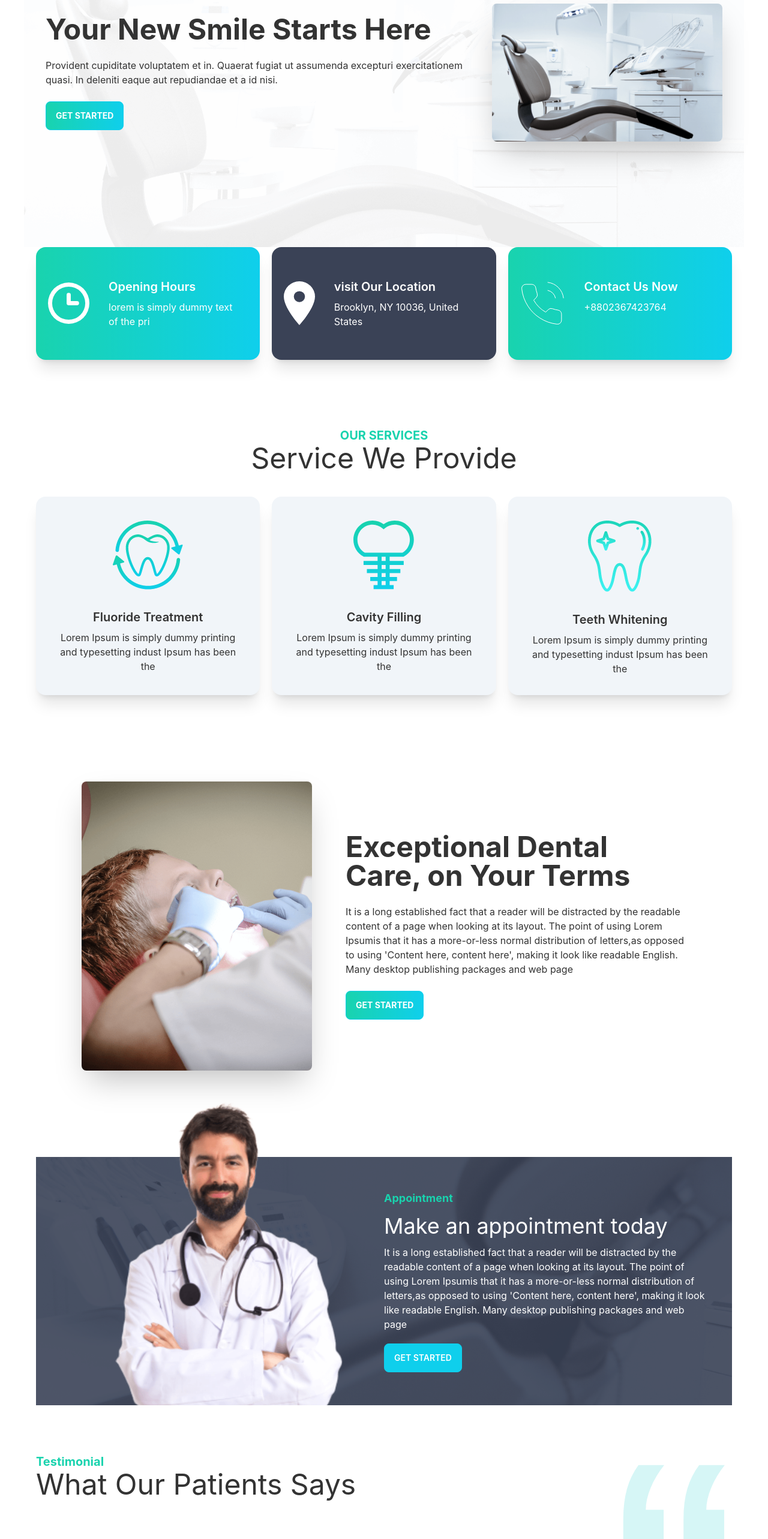
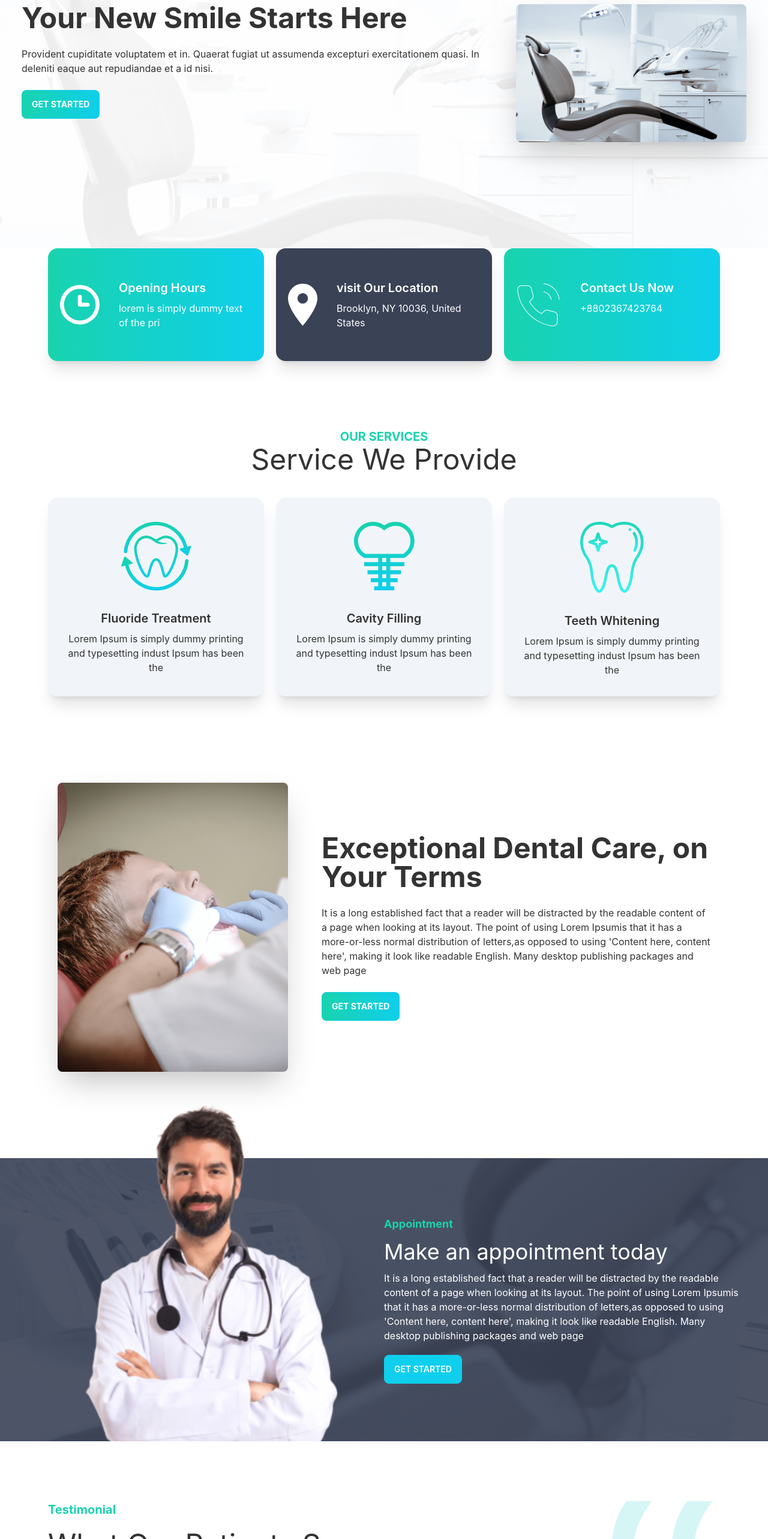
Before and after one commit to moniruzzaman01/doctors-portal-client-with-tailwind, a React (Create React App) app: page / in a window 1280 px wide. Shown: the part 234-2800 px from the top of the page at 60% size. Built offline with nearby package versions, Linux system fonts and the light colour scheme.

Commit message:
input field css implimented

```diff
--- a/src/Pages/Home/HomeAppointment.js
+++ b/src/Pages/Home/HomeAppointment.js
@@ -10,12 +10,12 @@ const HomeAppointment = () => {
         backgroundSize: "cover",
         backgroundPosition: "center",
       }}
-      className="flex items-center px-10 mx-5 mt-20 lg:mt-32"
+      className="flex items-center px-10 mt-20 lg:mt-32"
     >
       <div className="flex-1 hidden lg:block">
         <img className="mt-[-100px]" src={doctor} alt="" />
       </div>
-      <div className="flex-1">
+      <div className="flex-1 py-5">
         <h4 className="text-secondary text-lg font-bold">Appointment</h4>
         <h2 className="text-4xl my-3 text-white">Make an appointment today</h2>
         <p className="mb-5 text-white">
--- a/src/Pages/Home/HomeContact.js
+++ b/src/Pages/Home/HomeContact.js
@@ -15,7 +15,7 @@ const Contact = () => {
       <h4 className="text-secondary text-xl font-bold">Contact Us</h4>
       <h2 className="text-5xl text-white">Stay connected with us</h2>
       <form
-        className="mt-16
+        className="mt-16 px-5
       "
         action=""
       >
@@ -24,7 +24,7 @@ const Contact = () => {
         <InputTag placeholder={"Subject"}></InputTag>
         <br />
         <textarea
-          className="textarea mb-5 textarea-bordered  lg:w-full w-11/12 max-w-lg"
+          className="textarea mb-5 textarea-bordered  w-full max-w-lg"
           placeholder="Your message"
         ></textarea>
         <br />
--- a/src/Pages/Home/Main/Banner.js
+++ b/src/Pages/Home/Main/Banner.js
@@ -19,7 +19,7 @@ const Banner = () => {
           className="max-w-sm rounded-lg shadow-2xl lg:mr-5"
           alt=""
         />
-        <div className="lg:ml-5">
+        <div className="lg:ml-5 pb-10">
           <h1 className="text-5xl font-bold">Your New Smile Starts Here</h1>
           <p className="py-6">
             Provident cupiditate voluptatem et in. Quaerat fugiat ut assumenda
--- a/src/Pages/Home/Main/Home.js
+++ b/src/Pages/Home/Main/Home.js
@@ -8,7 +8,7 @@ import Info from "./Info";
 
 const Home = () => {
   return (
-    <div className="lg:px-10">
+    <div>
       <Banner />
       <Info />
       <Service />
--- a/src/Pages/Home/Main/Info.js
+++ b/src/Pages/Home/Main/Info.js
@@ -26,7 +26,7 @@ const Info = () => {
     },
   ];
   return (
-    <div className="grid grid-cols-1 lg:grid-cols-3 gap-5 px-5">
+    <div className="grid grid-cols-1 lg:grid-cols-3 gap-5 px-5 lg:px-20">
       {infoCardData.map((info, key) => (
         <InfoCard
           key={key}
--- a/src/Pages/Home/Service/Cart.js
+++ b/src/Pages/Home/Service/Cart.js
@@ -23,7 +23,7 @@ const Cart = () => {
     },
   ];
   return (
-    <div className="grid grid-cols-1 lg:grid-cols-3 gap-5 mx-5 my-10">
+    <div className="grid grid-cols-1 lg:grid-cols-3 gap-5 my-10 px-5 lg:px-20">
       {cartData.map((data, key) => (
         <CartInfo
           key={key}
--- a/src/Pages/Home/Testimonial/Testimonial.js
+++ b/src/Pages/Home/Testimonial/Testimonial.js
@@ -31,13 +31,13 @@ const Testimonial = () => {
   ];
 
   return (
-    <section className="mx-5 my-20">
-      <div className="flex ">
-        <div className="flex-1">
+    <section className="px-5 lg:px-20 my-20">
+      <div className="flex items-center justify-between">
+        <div className="">
           <h4 className="text-xl text-secondary font-bold">Testimonial</h4>
-          <h2 className="text-5xl">What Our Patients Says</h2>
+          <h2 className=" text-4xl my-5 lg:text-5xl">What Our Patients Says</h2>
         </div>
-        <div className="flex-1 justify-end flex">
+        <div className="">
           <img className="w-24 lg:w-48" src={quote} alt="" />
         </div>
       </div>
--- a/src/Pages/Login/Login.js
+++ b/src/Pages/Login/Login.js
@@ -3,7 +3,7 @@ import InputTag from "../Shared/InputTag";
 
 const Login = () => {
   return (
-    <div className=" lg:max-w-lg mx-auto my-20">
+    <div className=" lg:max-w-lg mx-auto my-20 px-5">
       <h2 className="text-5xl text-center mb-10">Login</h2>
       <form>
         <label htmlFor="">Email</label>
@@ -21,10 +21,10 @@ const Login = () => {
           <span className="text-primary">Create new account</span>
         </p>
       </form>
-      <div class="flex flex-col w-full border-opacity-50">
-        <div class="divider my-14">OR</div>
+      <div className="flex flex-col w-full border-opacity-50">
+        <div className="divider my-14">OR</div>
       </div>
-      <button class="btn btn-outline w-full">continue with google</button>
+      <button className="btn btn-outline w-full">continue with google</button>
     </div>
   );
 };
--- a/src/Pages/Shared/InputTag.js
+++ b/src/Pages/Shared/InputTag.js
@@ -6,7 +6,7 @@ const InputTag = ({ placeholder, value }) => {
       type="text"
       placeholder={placeholder || ""}
       defaultValue={value || ""}
-      className="input mb-5 input-bordered lg:w-full w-11/12 max-w-lg"
+      className="input mb-5 input-bordered w-full max-w-lg"
     />
   );
 };
--- a/src/Pages/Signup/Signup.js
+++ b/src/Pages/Signup/Signup.js
@@ -3,9 +3,9 @@ import InputTag from "../Shared/InputTag";
 
 const Signup = () => {
   return (
-    <div className=" lg:max-w-lg mx-auto my-20">
+    <div className=" lg:max-w-lg mx-auto my-20 px-5">
       <h2 className="text-5xl text-center mb-10">SignUp</h2>
-      <form>
+      <form className="">
         <label htmlFor="">Name</label>
         <br />
         <InputTag></InputTag>
@@ -25,10 +25,10 @@ const Signup = () => {
           Have an account? <span className="text-primary">Login</span>
         </p>
       </form>
-      <div class="flex flex-col w-full border-opacity-50">
-        <div class="divider my-14">OR</div>
+      <div className="flex flex-col w-full border-opacity-50">
+        <div className="divider my-14">OR</div>
       </div>
-      <button class="btn btn-outline w-full">continue with google</button>
+      <button className="btn btn-outline w-full">continue with google</button>
     </div>
   );
 };
```
